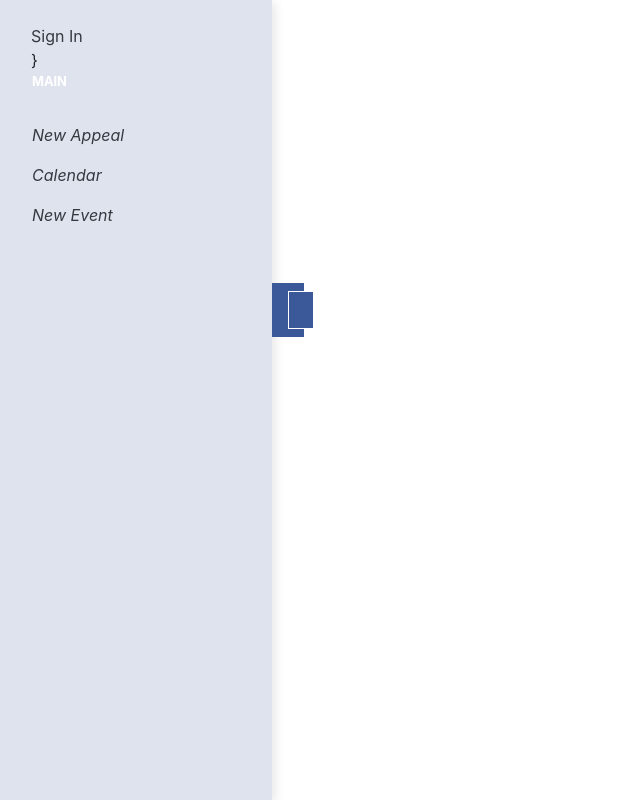
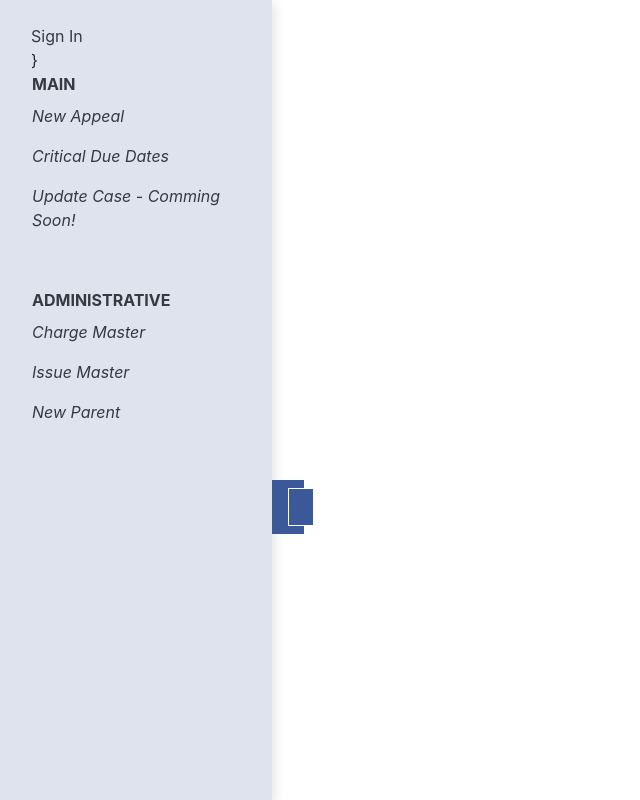
Before and after one commit to rgienko/appealsMasterv2, a Django app: template app/templates/app/layout.html in a window 1280 px wide. Shown: the whole page, without its empty margins (0-640 px from the left). Run offline with Django 3.2, Linux system fonts and the light colour scheme; the template is opened without the code that fills it, so the values that code supplies are empty; some libraries are stand-ins or nearby versions.

Commit message:
modified side navigation

```diff
--- a/app/templates/app/layout.html
+++ b/app/templates/app/layout.html
@@ -53,13 +53,22 @@
             </div>
         </div>
 
-        <p class="text-white font-weight-bold text-uppercase px-3 small pb-4 mb-0">Main</p>
+        <p class="text-dark font-weight-bold text-uppercase px-3 large mb-0">Main</p>
 
         <ul class="nav flex-column mb-0">
             <li class="nav-item"><a class="nav-link font-italic text-dark" href="{% url 'home' %}">New Appeal</a></li>
-            <li class="nav-item"><a class="nav-link font-italic text-dark" href="{% url 'calendar' %}">Calendar</a></li>
-            <li class="nav-item"><a class="nav-link font-italic text-dark" href="{% url 'newEvent' %}">New Event</a></li>
+            <li class="nav-item"><a class="nav-link font-italic text-dark" href="{% url 'calendar' %}">Critical Due Dates</a></li>
+            <li class="nav-item"><a class="nav-link font-italic text-dark" href="{% url 'newEvent' %}">Update Case - Comming Soon!</a></li>
         </ul>
+
+        <p class="text-dark font-weight-bold text-uppercase px-3 large mb-0 mt-5">Administrative</p>
+
+        <ul class="nav flex-column mb-0">
+            <li class="nav-item"><a class="nav-link font-italic text-dark" href="#">Charge Master</a></li>
+            <li class="nav-item"><a class="nav-link font-italic text-dark" href="#">Issue Master</a></li>
+            <li class="nav-item"><a class="nav-link font-italic text-dark" href="#">New Parent</a></li>
+        </ul>
+
     </div>
     <div class="page-content mb-5">
           <div class="navbar w-100">
```
